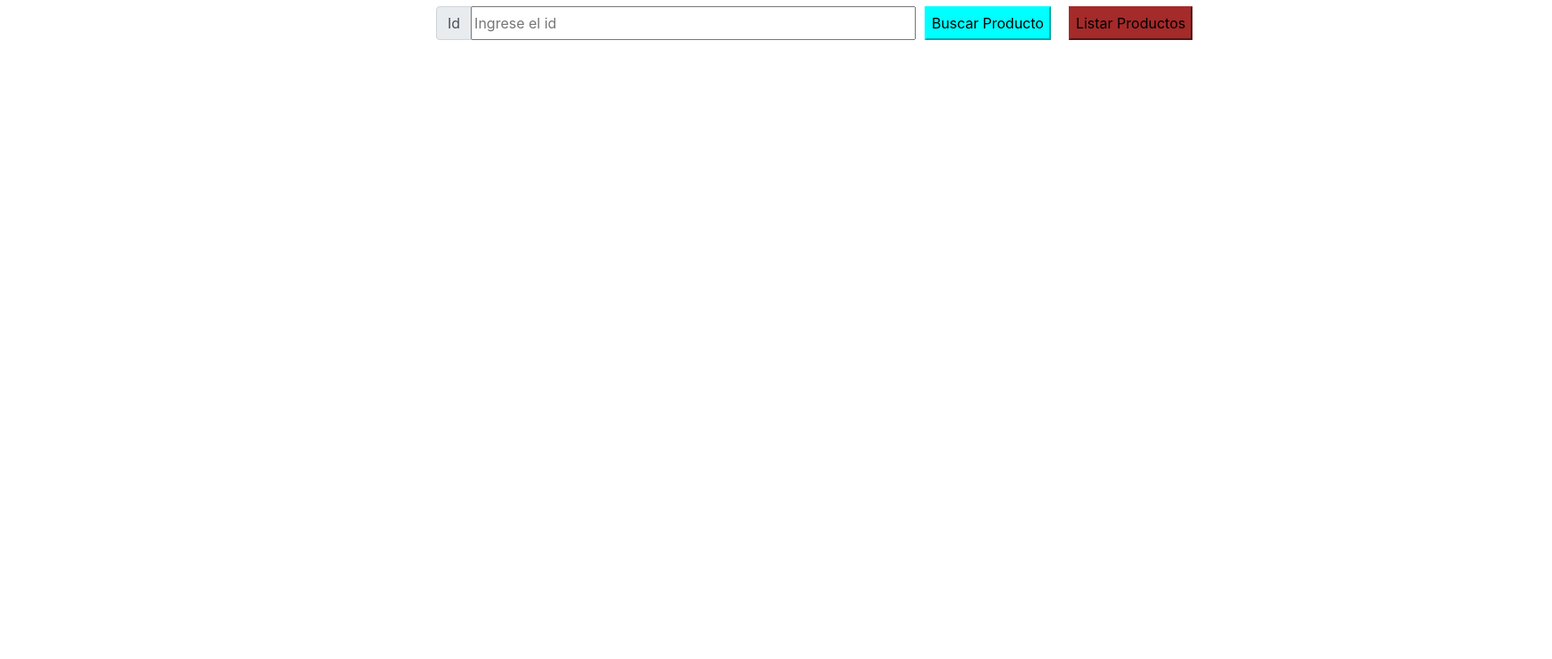
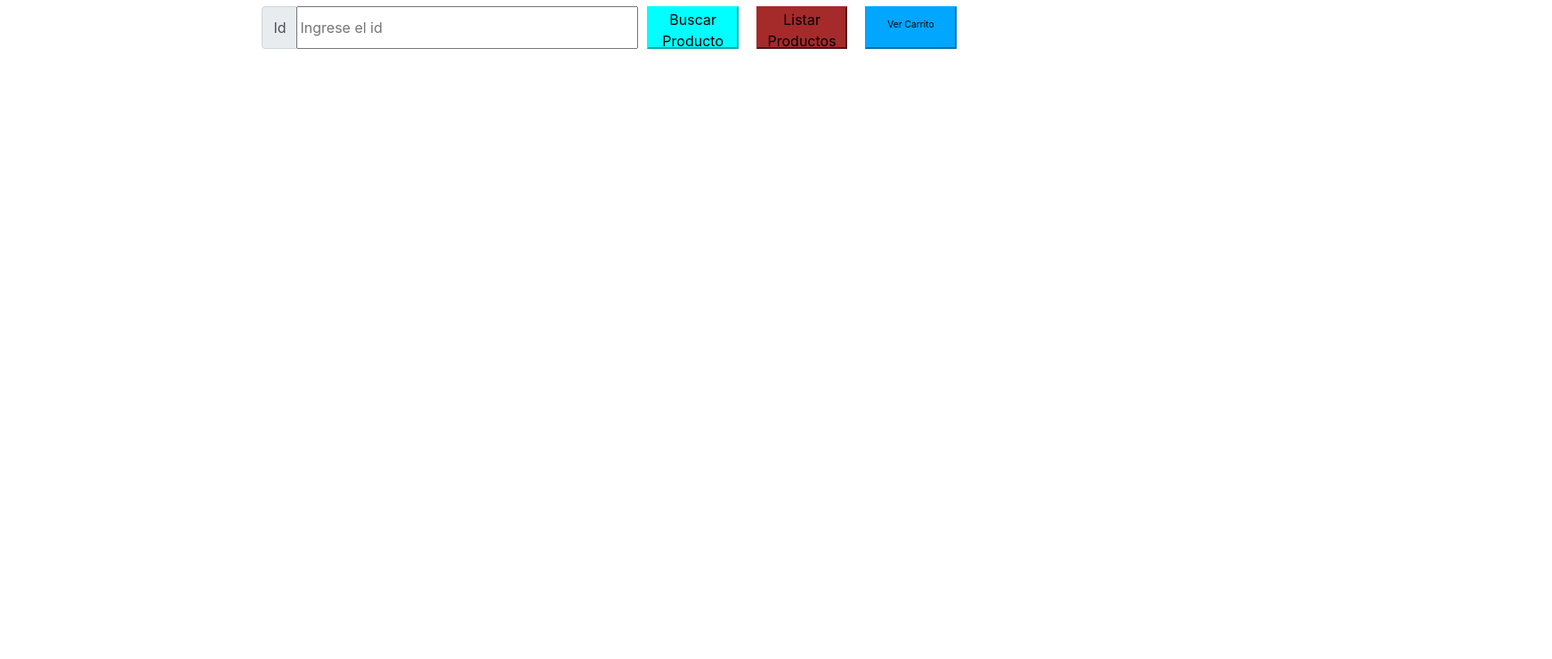
Before and after one commit to maicol1912/CarritoDeCompras, a plain HTML site: page index.html in a window 1280 px wide. Shown: the part 59-800 px from the top of the page at 89% size, 1744 px wide, since content can reach past the window. Drawn offline with nearby package versions, Linux system fonts and the light colour scheme.

Commit message:
finalizado excepto coockie

```diff
--- a/functions.js
+++ b/functions.js
@@ -182,10 +182,11 @@ function sumCantidad(event){
     const itemContenedor = suma.closest(".contenedor-item")
     const id = itemContenedor.querySelector("#card-id").textContent;
     carrito.forEach(item=>{
-        if(item.id === id)
+        if(item.id === id){
         suma.value < 1 ? (suma.value = 1) : suma.value;
         item.cantidad = suma.value
         totalCarrito()
+    }
     })
 }
 function addLocalStorage(){
--- a/index.html
+++ b/index.html
@@ -41,6 +41,7 @@
     <input type="text" id="input-id" placeholder="Ingrese el id" aria-label="Username" aria-describedby="basic-addon1">
     <button class="button" id="button-buscar" onclick="buscarProducto()">Buscar Producto</button>
     <button class="button" id="button-listar" onclick="listarProductos()">Listar Productos</button>
+    <a href="carrito.html"><button class="button" id="ver-carrito"><p id="text-l">Ver Carrito</p></button></a>
   </div>
 
   <!--Contenedor productos-->
--- a/styles.css
+++ b/styles.css
@@ -3,11 +3,11 @@ body{
 }
 #div-input-id{
     top: 10px;
-    left: 490px;
+    left: 23vw;
 
 }
 #input-id{
-    width: 500px
+    width: 30vw;
 }
 #input-button{
     margin-left: 30px;
@@ -26,6 +26,8 @@ body{
 #button-buscar{
     background-color: aqua;
     border-color: aqua;
+    width: 8vw;
+    height: 6vh;
 }
 #agregar-carrito{
     background-color: rgb(0, 152, 253);
@@ -41,6 +43,8 @@ body{
 #button-listar{
     background-color: brown;
     border-color: brown;
+    width: 8vw;
+    height: 6vh;
 }
 .button{
     margin-right: 10px;
@@ -199,10 +203,11 @@ display: inline-block;
 .cuadro-modal{
     width:40vw;
     height: 40vh;
-    position: absolute;
+    position: fixed;
     margin-left:30vw ;
-    margin-top: -30vh;
+    margin-top: -60vh;
     box-shadow: 2px 2px 2px 1px rgba(0, 0, 0, 0.2);
+    background-color: white;
 }
 .titulo-modal{
     font-family: 'Lucida Sans', 'Lucida Sans Regular', 'Lucida Grande', 'Lucida Sans Unicode', Geneva, Verdana, sans-serif;
@@ -224,3 +229,13 @@ display: inline-block;
     border-color: rgb(213, 24, 24);
     margin-left: 17vw;
 }
+#ver-carrito{
+    background-color: rgb(1, 166, 255);
+    border-color: rgb(1, 166, 255);
+    width: 8vw;
+    height: 6vh;
+}
+#text-l{
+    font-size: 0.8vw;
+    margin-top: 10%;
+}
```
